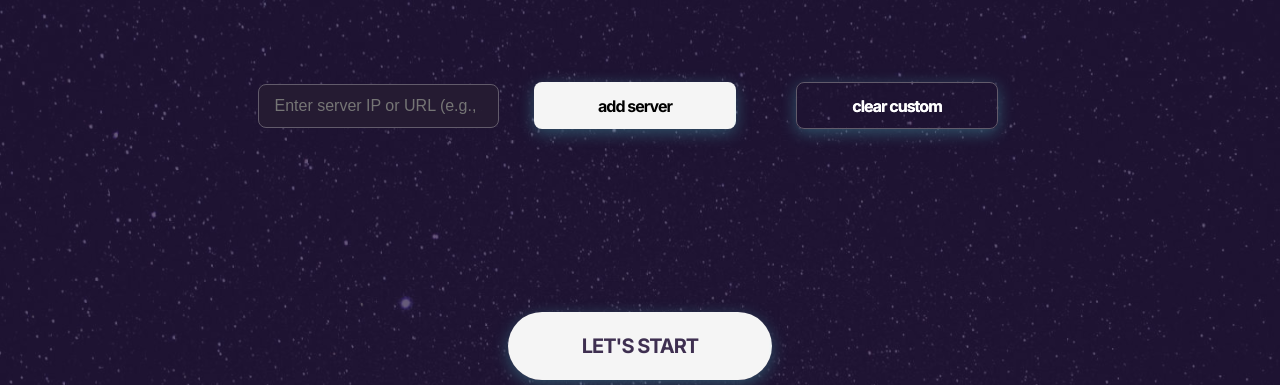
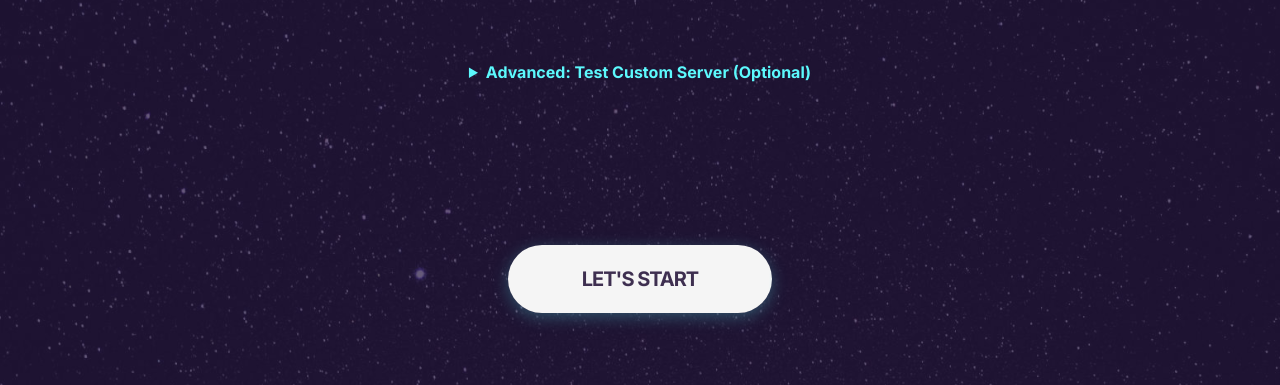
Before and after one commit to yian-zh/internet-test, a plain HTML site: page index-modern.html in a window 1280 px wide. Shown: the part 176-561 px from the top of the page. Drawn offline with Linux system fonts and the light colour scheme; files that its build step writes are made by us from their sources; files whose address does not match are found by name.

Commit message:
feat: add server selector component and move custom server inputs into advanced settings details block

```diff
--- a/frontend/styling/server-selector.css
+++ b/frontend/styling/server-selector.css
@@ -170,21 +170,45 @@
   }
 }
 
+details.advanced-settings {
+  width: 50rem;
+  margin: 2rem auto 1rem auto;
+  text-align: center;
+  font-size: 1.6rem;
+  cursor: pointer;
+
+  @media screen and (max-width: 500px) {
+    width: 100%;
+  }
+
+  & summary {
+    outline: none;
+    padding: 0.5rem;
+    color: var(--theme-green);
+    font-weight: 700;
+    user-select: none;
+    transition: color 0.2s;
+
+    &:hover {
+      color: var(--theme-pink);
+    }
+  }
+}
+
 .custom-server-inputs {
   display: flex;
   justify-content: center;
   align-items: center;
   gap: 1rem;
-  width: 50rem;
-  margin: 2rem auto;
+  margin-top: 1.5rem;
 
   @media screen and (max-width: 500px) {
-    width: 100%;
     flex-direction: column;
   }
 
   & input {
     flex: 1;
+    width: 100%;
     padding: 1.2rem 1.6rem;
     font-size: 1.6rem;
     border: 1px solid var(--server-selector-border-color);
--- a/index-modern.html
+++ b/index-modern.html
@@ -25,11 +25,14 @@
     <h1>Free and Open Source Speedtest.</h1>
     <p class="tagline">No Flash, No Java, No Websockets, No Bullsh*t</p>
 
-    <div class="custom-server-inputs">
-      <input type="text" id="custom-server-ip" placeholder="Enter server IP or URL (e.g., 127.0.0.1:8080)" />
-      <button id="add-custom-server" class="small">Add Server</button>
-      <button id="clear-custom-servers" class="small inverted">Clear Custom</button>
-    </div>
+    <details class="advanced-settings">
+      <summary>Advanced: Test Custom Server (Optional)</summary>
+      <div class="custom-server-inputs">
+        <input type="text" id="custom-server-ip" placeholder="e.g., 192.168.1.100:8080" />
+        <button id="add-custom-server" class="small">Add Server</button>
+        <button id="clear-custom-servers" class="small inverted">Clear Custom</button>
+      </div>
+    </details>
 
     <div class="server-selector">
       <div class="chosen">
```
Also changed, not shown: frontend/index.html (+9 -9 lines).
